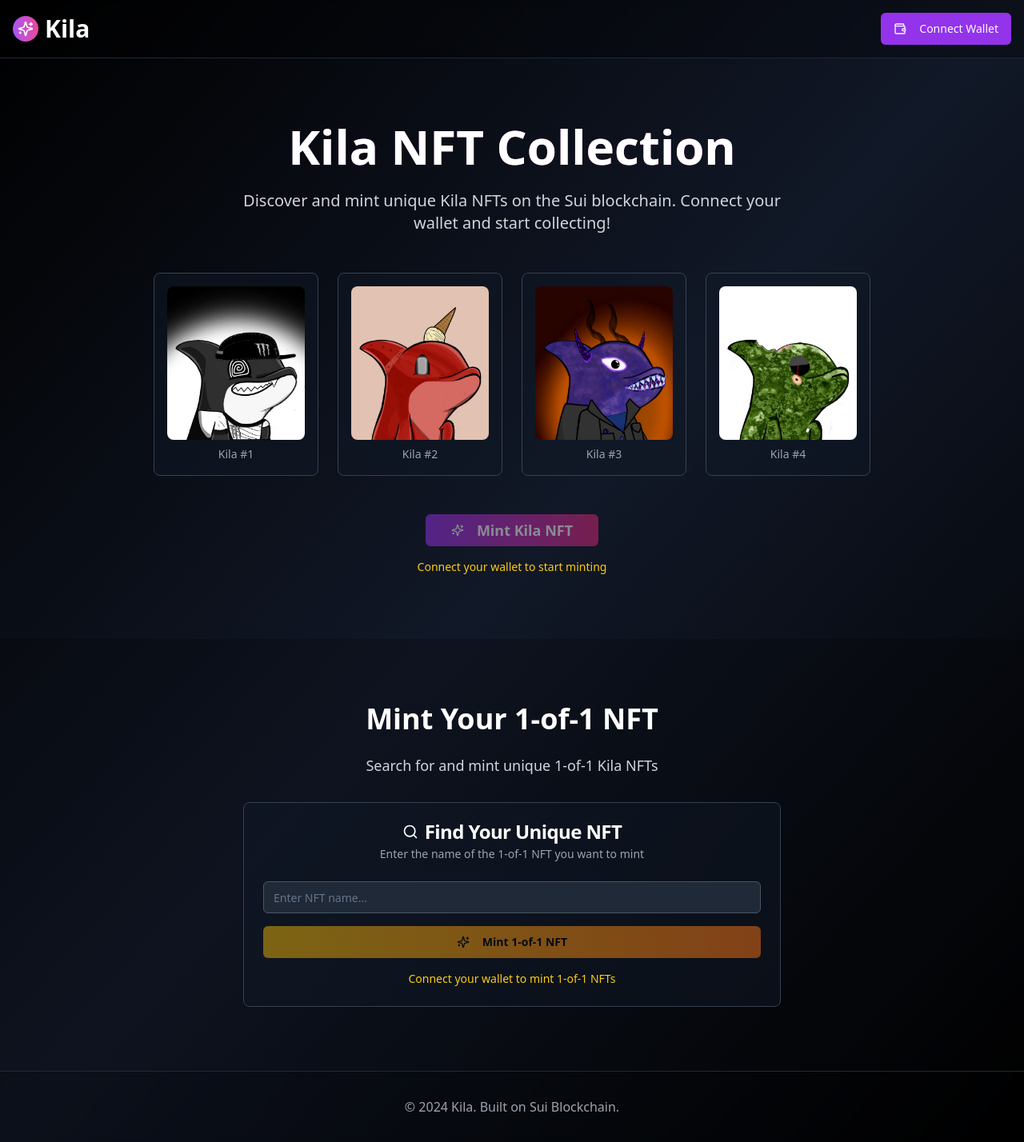
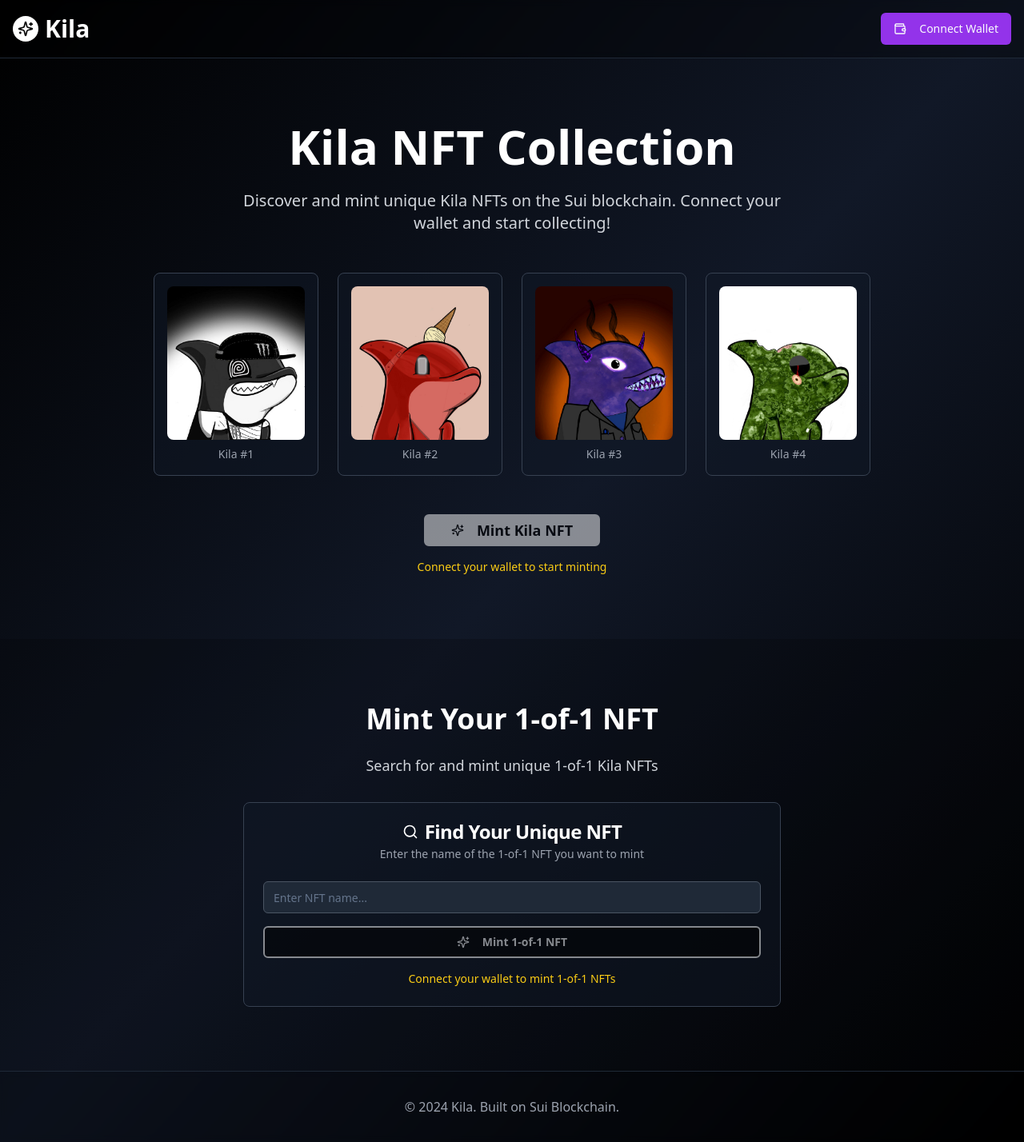
Before and after one commit to Jadehisui/kila-love-mint, a React (Vite) app: page / in a window 1280 px wide. Shown: the whole page at 80% size. Built offline with nearby package versions, Linux system fonts and the light colour scheme.

Commit message:
Refactor: Change button styles to black and white
Updates button styles to match the website's dark theme.

```diff
--- a/src/pages/Index.tsx
+++ b/src/pages/Index.tsx
@@ -124,8 +124,8 @@ const Index = () => {
       <header className="border-b border-gray-800 bg-black/30 backdrop-blur-sm">
         <div className="container mx-auto px-4 py-4 flex justify-between items-center">
           <div className="flex items-center space-x-2">
-            <div className="w-8 h-8 bg-gradient-to-r from-purple-500 to-pink-500 rounded-full flex items-center justify-center">
-              <Sparkles className="w-5 h-5 text-white" />
+            <div className="w-8 h-8 bg-white rounded-full flex items-center justify-center">
+              <Sparkles className="w-5 h-5 text-black" />
             </div>
             <h1 className="text-3xl font-bold text-white">Kila</h1>
           </div>
@@ -141,7 +141,7 @@ const Index = () => {
       {/* Hero Section */}
       <section className="py-20 text-center">
         <div className="container mx-auto px-4">
-          <h2 className="text-6xl font-bold text-white mb-6 bg-gradient-to-r from-purple-400 to-pink-400 bg-clip-text text-transparent">
+          <h2 className="text-6xl font-bold text-white mb-6">
             Kila NFT Collection
           </h2>
           <p className="text-xl text-gray-300 mb-12 max-w-2xl mx-auto">
@@ -151,7 +151,7 @@ const Index = () => {
           {/* NFT Showcase */}
           <div className="grid grid-cols-2 md:grid-cols-4 gap-6 mb-12 max-w-4xl mx-auto">
             {nftImages.map((image, index) => (
-              <div key={index} className="bg-gray-900/50 border border-gray-700 rounded-lg p-4 hover:border-purple-500 transition-colors">
+              <div key={index} className="bg-gray-900/50 border border-gray-700 rounded-lg p-4 hover:border-white transition-colors">
                 <img
                   src={image}
                   alt={`Kila NFT ${index + 1}`}
@@ -166,7 +166,7 @@ const Index = () => {
           <Button
             onClick={handleMint}
             disabled={!isWalletConnected || isMinting}
-            className="bg-gradient-to-r from-purple-600 to-pink-600 hover:from-purple-700 hover:to-pink-700 text-white font-bold py-4 px-8 text-lg"
+            className="bg-white hover:bg-gray-200 text-black font-bold py-4 px-8 text-lg border-2 border-white"
           >
             {isMinting ? (
               <>
@@ -223,7 +223,7 @@ const Index = () => {
                 <Button
                   onClick={handleSearchMint}
                   disabled={!isWalletConnected || isSearchMinting || !searchQuery.trim()}
-                  className="w-full bg-gradient-to-r from-yellow-500 to-orange-500 hover:from-yellow-600 hover:to-orange-600 text-black font-bold py-3"
+                  className="w-full bg-black hover:bg-gray-800 text-white font-bold py-3 border-2 border-white"
                 >
                   {isSearchMinting ? (
                     <>
```
